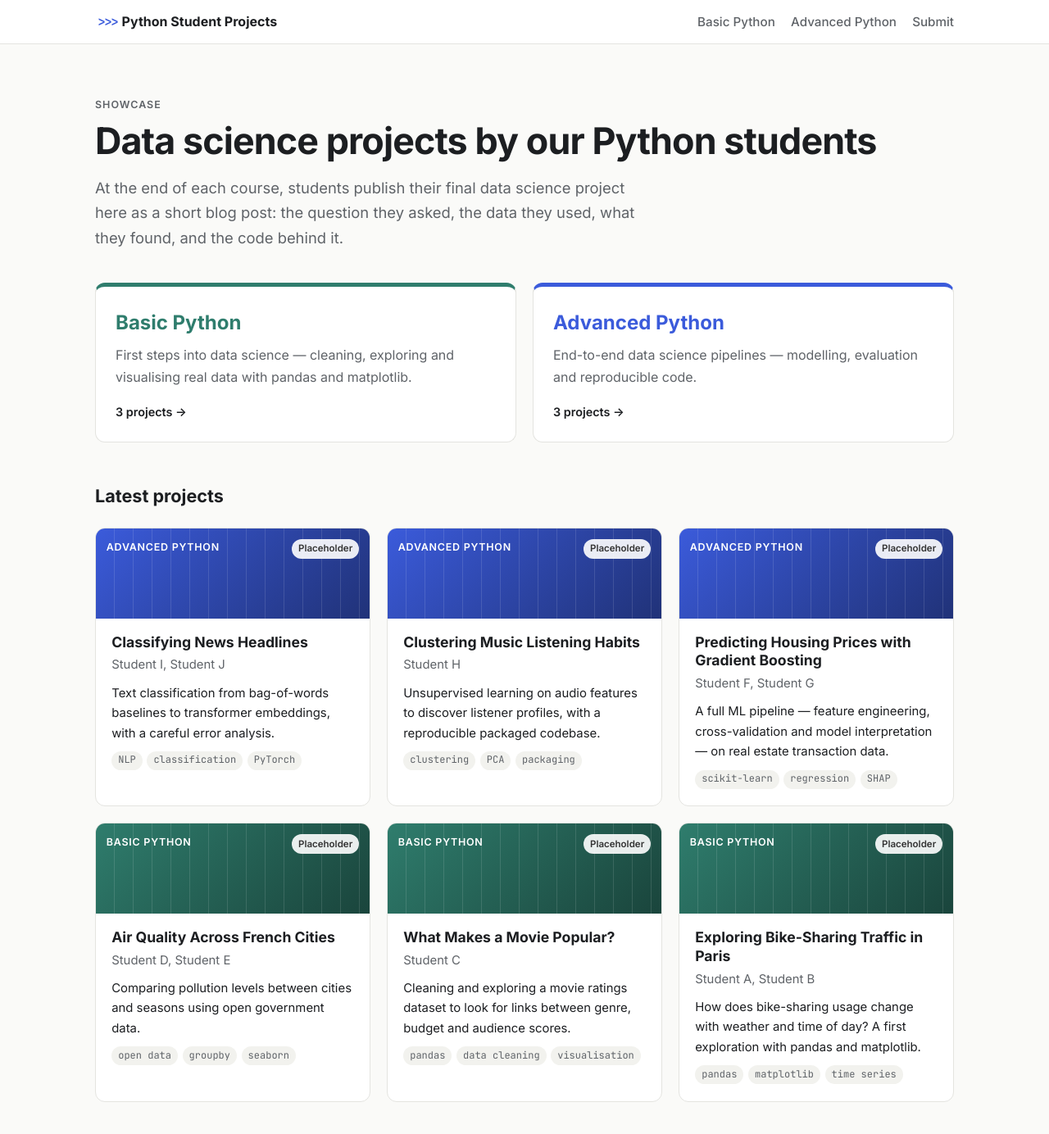
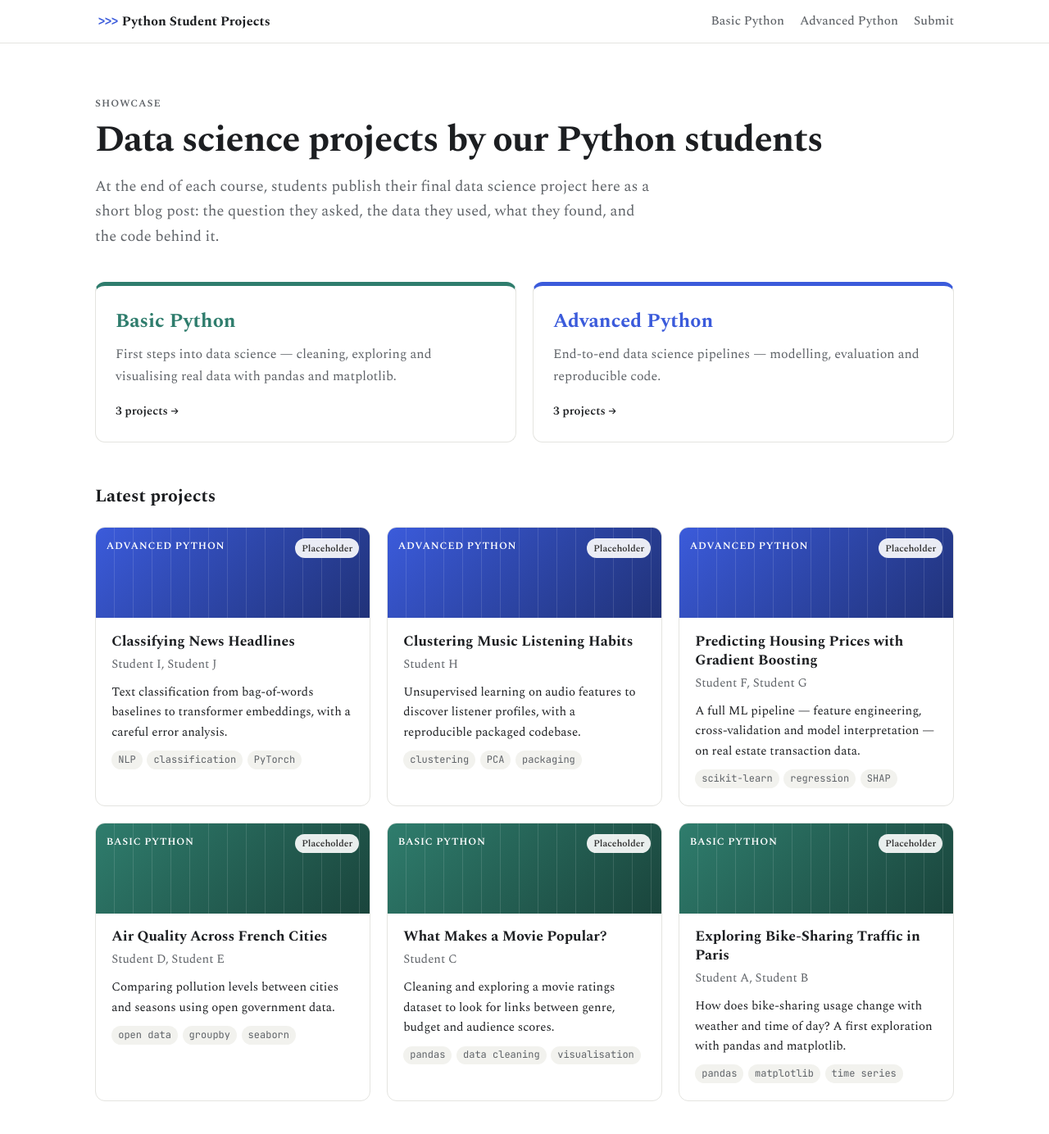
Before and after one commit to Silviatulli/python-student-projects, a Jekyll site: the page built from index.html, in a window 1280 px wide and 1400 px high. Shown: the top 1384 px of the window at 82% size. Built offline with Jekyll 4.4.1, drawn with Linux system fonts in a browser that asks for light colours.

Commit message:
Use Spectral font and white background
Co-Authored-By: Claude Opus 5.5 <noreply@anthropic.com>

```diff
--- a/_layouts/default.html
+++ b/_layouts/default.html
@@ -7,7 +7,7 @@
   <meta name="description" content="{{ page.excerpt | default: site.description | strip_html | strip_newlines | truncate: 160 }}">
   <link rel="preconnect" href="https://fonts.googleapis.com">
   <link rel="preconnect" href="https://fonts.gstatic.com" crossorigin>
-  <link href="https://fonts.googleapis.com/css2?family=Inter:wght@400;500;600;700&family=JetBrains+Mono:wght@400;600&display=swap" rel="stylesheet">
+  <link href="https://fonts.googleapis.com/css2?family=Spectral:ital,wght@0,400;0,500;0,600;0,700;1,400&family=JetBrains+Mono:wght@400;600&display=swap" rel="stylesheet">
   <link rel="stylesheet" href="{{ '/assets/css/style.css' | relative_url }}">
 </head>
 <body>
--- a/assets/css/style.css
+++ b/assets/css/style.css
@@ -1,5 +1,5 @@
 :root {
-  --bg: #fafaf8;
+  --bg: #ffffff;
   --surface: #ffffff;
   --text: #1c1e21;
   --muted: #5f6368;
@@ -9,27 +9,14 @@
   --notice: #fff6db;
   --notice-border: #f0d78c;
 }
-@media (prefers-color-scheme: dark) {
-  :root {
-    --bg: #141517;
-    --surface: #1c1e21;
-    --text: #e8e8e6;
-    --muted: #a0a3a8;
-    --border: #2e3035;
-    --code-bg: #25272b;
-    --brand: #8ea4ff;
-    --notice: #2d2716;
-    --notice-border: #5c4c1c;
-  }
-}
-
 * { box-sizing: border-box; }
 html { -webkit-text-size-adjust: 100%; }
+html { color-scheme: light; }
 body {
   margin: 0;
   background: var(--bg);
   color: var(--text);
-  font: 16px/1.65 "Inter", system-ui, -apple-system, sans-serif;
+  font: 16px/1.65 "Spectral", Georgia, serif;
 }
 a { color: var(--brand); }
 img { max-width: 100%; height: auto; border-radius: 8px; }
```
